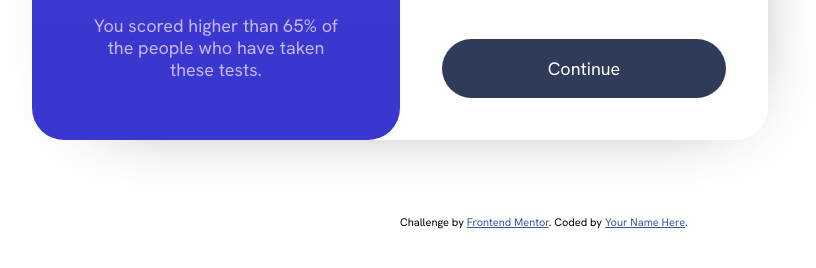
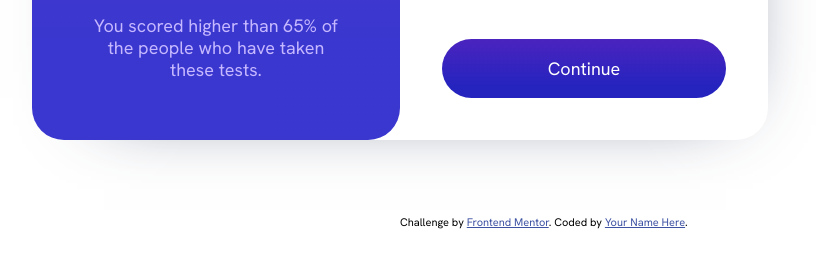
Before and after one commit to slowjo/FMResultsSummary, a plain HTML site: page index.html in a window 1280 px wide. In both pictures the pointer is over the button "Continue". Shown: the part 520-788 px from the top of the page, without its empty margins (240-1056 px from the left). Drawn offline with Linux system fonts and the light colour scheme.

Commit message:
hover effect added

```diff
--- a/style.css
+++ b/style.css
@@ -173,6 +173,15 @@ h3 {
     font-family: inherit;
     background-color: hsl(224, 30%, 27%);
     color: hsl(0, 0%, 100%);
+    cursor: pointer;
+}
+
+#breakdown button:hover,
+#breakdown button:focus,
+#breakdown button:active {
+    background-image: linear-gradient(hsla(256, 72%, 46%, 0.9), hsla(241, 72%, 46%, 0.9) 80%);
+    color: hsl(252, 100%, 86%);
+    color: #fff;
 }
 
 @media (min-width: 900px) {
```
